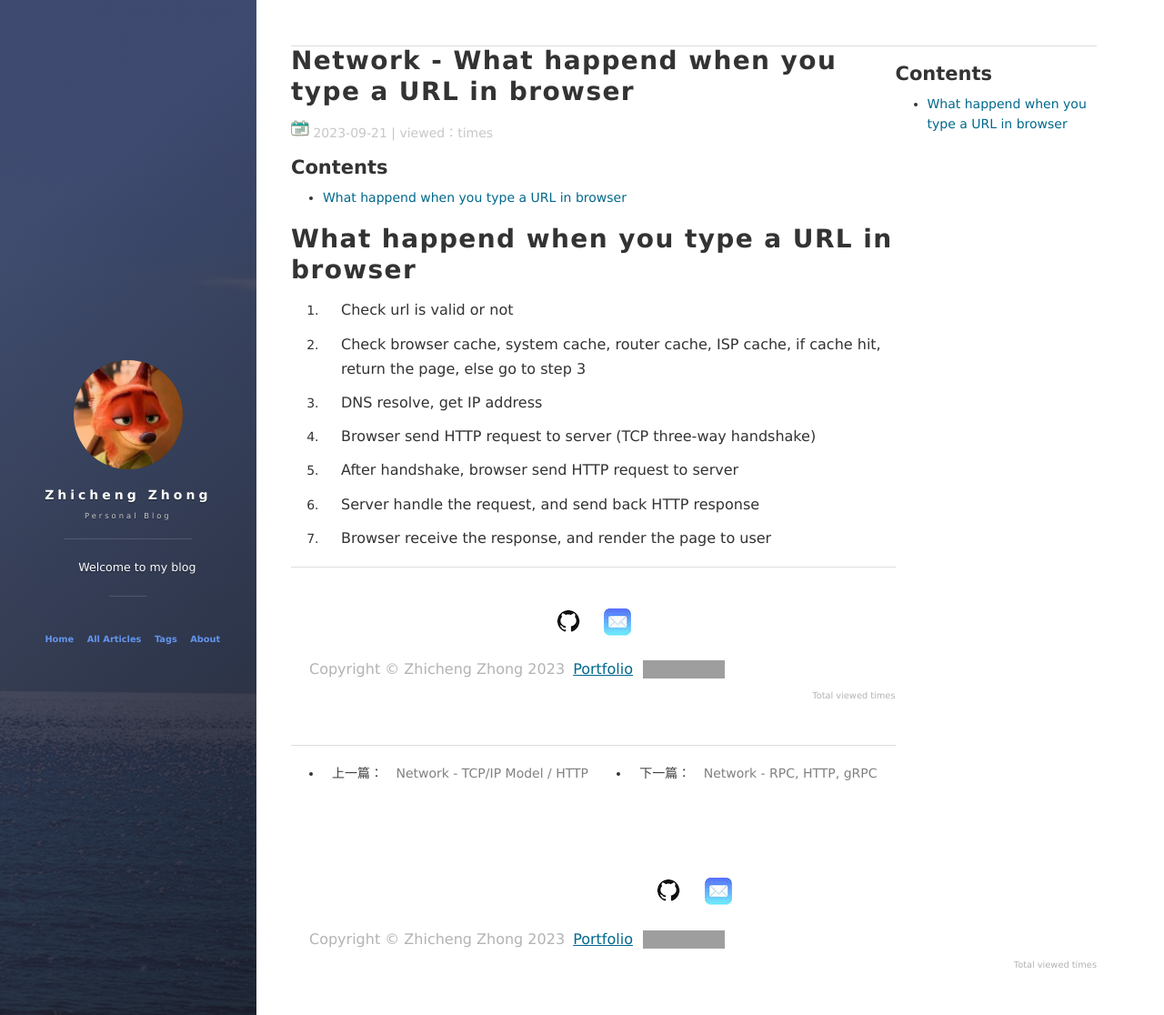
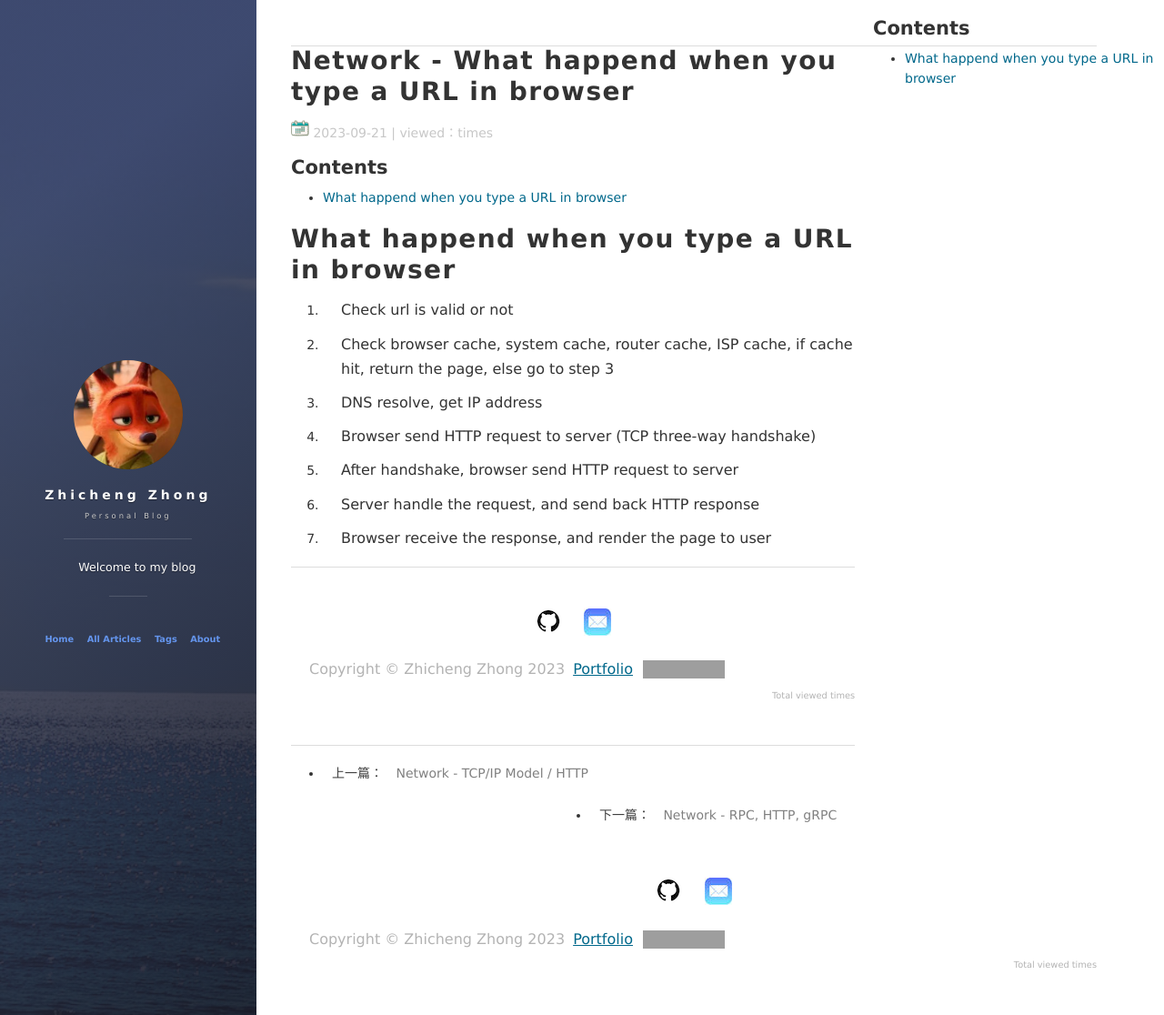
Before and after one commit to ChrisZZhong/chriszzhong.github.io, a Jekyll site: the page built from _posts/2023-09-21-TypeURLinBrowser.md, in a window 1280 px wide and 1116 px high. Shown: the whole window at 91% size. Built offline with Jekyll 4.4.1, drawn with Linux system fonts in a browser that asks for light colours; nearby versions of some CDN libraries; comment, search, counter and statistics services are not loaded; grey boxes are pictures that could not be loaded.

Commit message:
update interview

```diff
--- a/_layouts/post.html
+++ b/_layouts/post.html
@@ -6,7 +6,7 @@ layout: default
   <link rel="stylesheet" href="{{ "/css/post.css" | prepend: site.baseurl }}">
 </head>
 
-<div style="width: 75%; float: left;">
+<div style="width: 70%; float: left;">
 <article class="post-container post-container--single" itemscope itemtype="http://schema.org/BlogPosting">
   <header class="post-header">
     <h1 class="post-title">{{ page.title }}</h1>
@@ -34,7 +34,7 @@ layout: default
 {% include new-old.html %}
 {% include comments.html %}
 </div>
-<div style="width: 25%; float: left; position: relative;">
+<div style="width: 25%;float: left;position: fixed;left: 75%;top: 0;bottom: 0;overflow-x: hidden;overflow-y: scroll;">
   <hearder >
     {% if site.enableToc %}
       <h2 class="post-title">Contents</h2>
```
